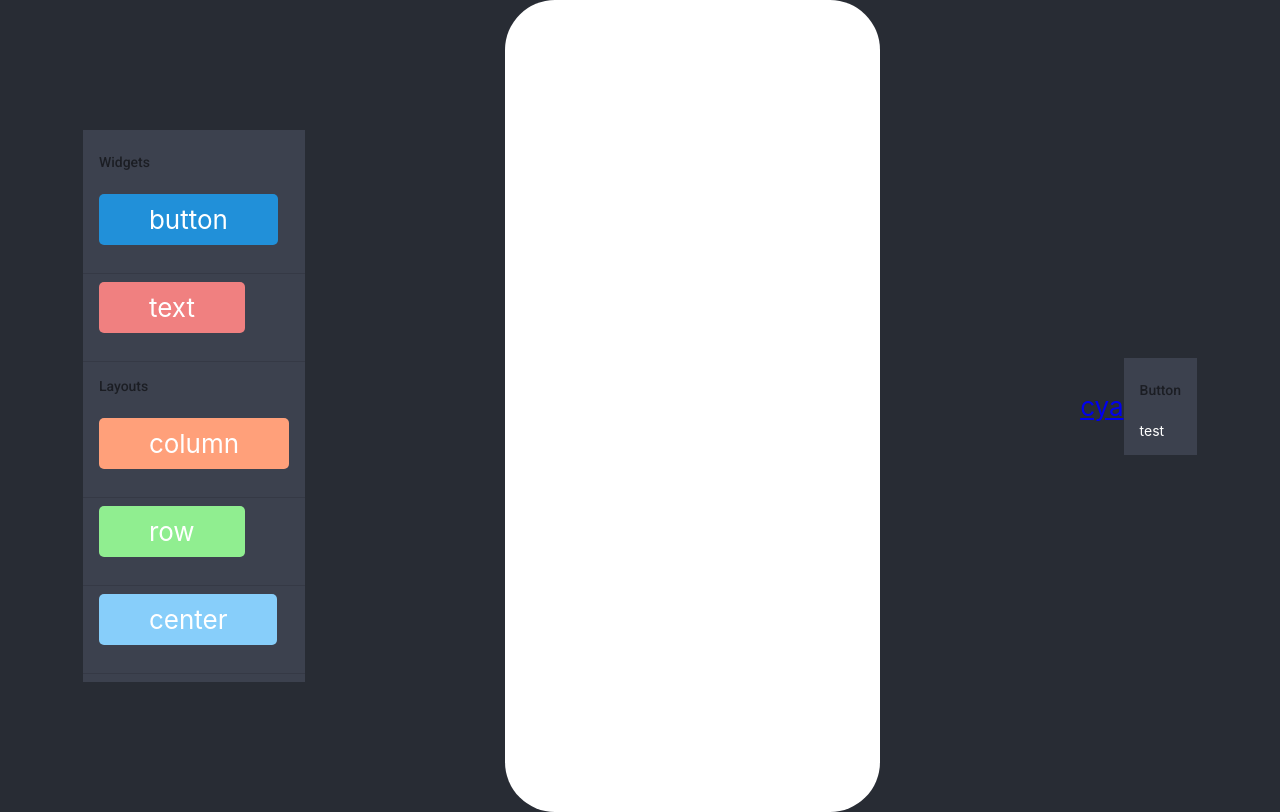
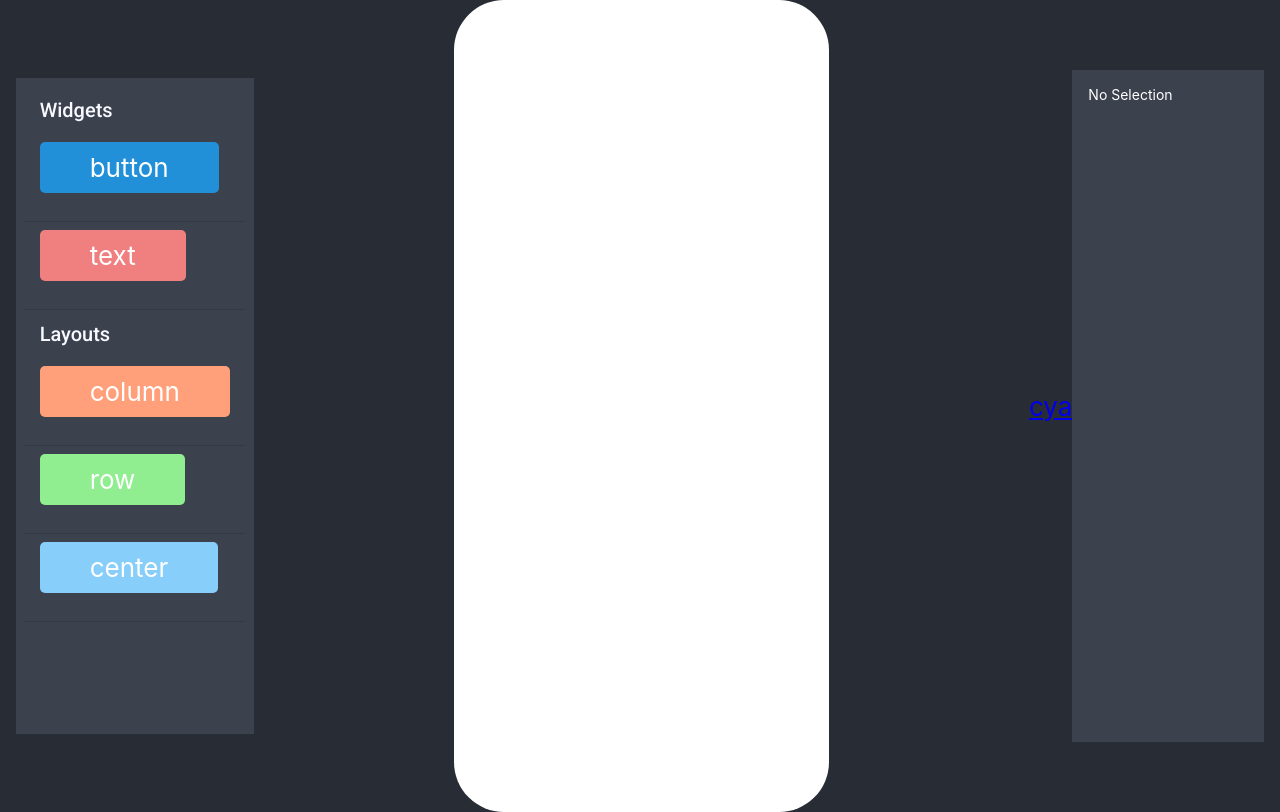
Before and after one commit to ideal-app1/ideal-electron, a React (Create React App) app: page / in a window 1280 px wide. Built offline with nearby package versions, Linux system fonts and the light colour scheme.

Commit message:
Display properties of the selected widget on the phone, reorganize the layout of the app

```diff
--- a/public/index.html
+++ b/public/index.html
@@ -10,45 +10,13 @@
       content="Web site created using create-react-app"
     />
     <link rel="apple-touch-icon" href="%PUBLIC_URL%/logo192.png" />
-    <!--
-      manifest.json provides metadata used when your web app is installed on a
-      user's mobile device or desktop. See https://developers.google.com/web/fundamentals/web-app-manifest/
-    -->
     <link rel="manifest" href="%PUBLIC_URL%/manifest.json" />
     <link rel="stylesheet" href="https://fonts.googleapis.com/css?family=Roboto:300,400,500,700&display=swap" />
     <link rel="stylesheet" href="https://fonts.googleapis.com/icon?family=Material+Icons" />
-
-    <!--
-
-    <link
-            rel="stylesheet"
-            href="https://maxcdn.bootstrapcdn.com/bootstrap/4.5.0/css/bootstrap.min.css"
-            integrity="sha384-9aIt2nRpC12Uk9gS9baDl411NQApFmC26EwAOH8WgZl5MYYxFfc+NcPb1dKGj7Sk"
-            crossorigin="anonymous"
-    />
-
-      Notice the use of %PUBLIC_URL% in the tags above.
-      It will be replaced with the URL of the `public` folder during the build.
-      Only files inside the `public` folder can be referenced from the HTML.
-
-      Unlike "/favicon.ico" or "favicon.ico", "%PUBLIC_URL%/favicon.ico" will
-      work correctly both with client-side routing and a non-root public URL.
-      Learn how to configure a non-root public URL by running `npm run build`.
-    -->
-    <title>React App</title>
+    <title>Ideal</title>
   </head>
   <body>
     <noscript>You need to enable JavaScript to run this app.</noscript>
     <div id="root"></div>
-    <!--
-      This HTML file is a template.
-      If you open it directly in the browser, you will see an empty page.
-
-      You can add webfonts, meta tags, or analytics to this file.
-      The build step will place the bundled scripts into the <body> tag.
-
-      To begin the development, run `npm start` or `yarn start`.
-      To create a production bundle, use `npm run build` or `yarn build`.
-    -->
   </body>
 </html>
--- a/src/Components/Main/Components/Library/Components/Layout/Layout.css
+++ b/src/Components/Main/Components/Library/Components/Layout/Layout.css
@@ -13,6 +13,7 @@
 
 .layout {
     height: 100%;
+    cursor: pointer;
 }
 
 .hovered {
--- a/src/Components/Main/Components/Library/Components/Layout/Layout.js
+++ b/src/Components/Main/Components/Library/Components/Layout/Layout.js
@@ -5,6 +5,7 @@ import {WidgetType, WidgetGroup} from "../../../../../../utils/WidgetUtils"
 import Widget from "../Widget/Widget";
 import {Grid} from "@material-ui/core";
 import { v4 as uuid } from 'uuid';
+import WidgetProperties from "../../../WidgetProperties/WidgetProperties";
 import WidgetDropPreview from "../WidgetDropPreview/WidgetDropPreview";
 
 const Layout = props => {
@@ -48,6 +49,7 @@ const Layout = props => {
             onClick={(event) => {
                 event.stopPropagation()
                 console.log("clicked => " + props.name)
+                WidgetProperties.getInstance().current.handleSelect(props)
             }}
             ref={drop}>
             {
--- a/src/Components/Main/Components/Library/Library.css
+++ b/src/Components/Main/Components/Library/Library.css
@@ -1,3 +1,10 @@
 .library {
     background-color: #3c414e;
+    height: 80vh;
+    padding: 1vh !important;
 }
+
+.MuiListSubheader-root {
+    color: ghostwhite !important;
+    font-size: 20px !important;
+}
--- a/src/Components/Main/Components/Library/Library.js
+++ b/src/Components/Main/Components/Library/Library.js
@@ -44,13 +44,16 @@ export const Library = () => {
             _id: uuid(),
             name: "button",
             group: WidgetGroup.WIDGET,
-            properties: {}
+            properties: {
+                color: "blue"
+            }
         },
         {
             _id: uuid(),
             name: "text",
             group: WidgetGroup.WIDGET,
             properties: {
+                text: "text",
                 empty: true
             }
         }
--- a/src/Components/Main/Components/WidgetProperties/WidgetProperties.css
+++ b/src/Components/Main/Components/WidgetProperties/WidgetProperties.css
@@ -1,4 +1,7 @@
 .widget-properties {
     background-color: #3c414e;
     font-size: 14px;
+    height: 80vh;
+    width: 20vh;
+    padding: 2vh !important;
 }
--- a/src/Components/Main/Components/WidgetProperties/WidgetProperties.js
+++ b/src/Components/Main/Components/WidgetProperties/WidgetProperties.js
@@ -1,14 +1,16 @@
-import React, {useState} from "react";
+import React, {Fragment} from "react";
 import "./WidgetProperties.css"
 import List from "@material-ui/core/List";
 import ListItem from "@material-ui/core/ListItem";
 import {ListSubheader} from "@material-ui/core";
+import TextField from "@material-ui/core/TextField";
+import Divider from "@material-ui/core/Divider";
 
 class WidgetProperties extends React.Component {
 
     constructor(props) {
         super(props);
-        this.state = {name: "test"};
+        this.state = {};
     }
 
     static instance = null;
@@ -24,11 +26,39 @@ class WidgetProperties extends React.Component {
         this.setState(properties)
     }
 
+    onSelection = () => {
+        if (Object.entries(this.state).length)
+            return (
+                <Fragment>
+                    <ListSubheader>{this.state.name}</ListSubheader>
+                    <Divider />
+                    <ListItem>group: {this.state.group}</ListItem>
+                    {
+                        Object.entries(this.state.properties).map(([k, v]) => {
+                            if (k === "text") {
+                                return (
+                                    <ListItem key={k}>{k}:
+                                        <TextField defaultValue={v.toString()} variant="outlined" onChange={entry => {
+                                            console.log(entry.target.value)
+                                            this.setState({...this.state, text: entry.target.value})
+                                        }}/>
+                                    </ListItem>
+                                );
+                            } else {
+                                return (<ListItem key={k}>{k}: {v.toString()}</ListItem>);
+                            }
+                        })
+                    }
+                </Fragment>
+            );
+        else
+            return ('No Selection');
+    }
+
     render () {
         return (
             <List className={"widget-properties"}>
-                <ListSubheader>Button</ListSubheader>
-                {<ListItem key={this.state.name}>{this.state.name}</ListItem>}
+                {this.onSelection()}
             </List>
         );
     }
--- a/src/Components/Main/Main.js
+++ b/src/Components/Main/Main.js
@@ -30,7 +30,7 @@ class Main extends React.Component {
             </div>
         );
     }
-};
+}
 
 
 export default Main
```
